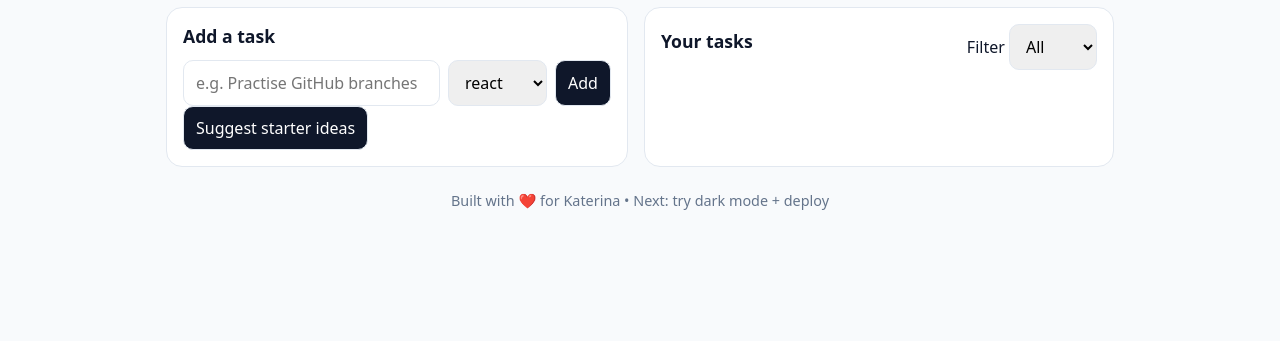
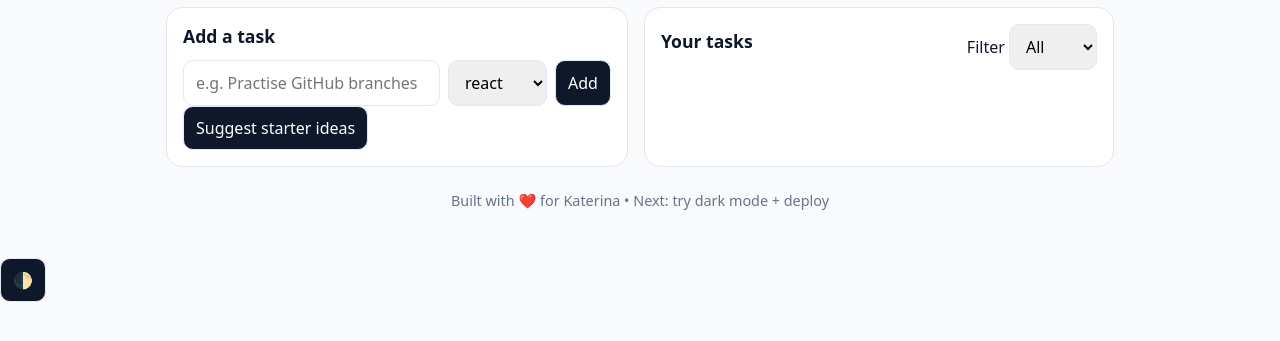
Before and after one commit to kate16el/mini-web-playground, a plain HTML site: page index.html in a window 1280 px wide. Shown: the part 65-406 px from the top of the page. Drawn offline with Linux system fonts and the light colour scheme; a script that the page names is missing.

```diff
--- a/index.html
+++ b/index.html
@@ -53,3 +53,4 @@
   <script src="script.js"></script>
 </body>
 </html>
+<button id="toggleDark" title="Toggle dark mode">🌓</button>
```
